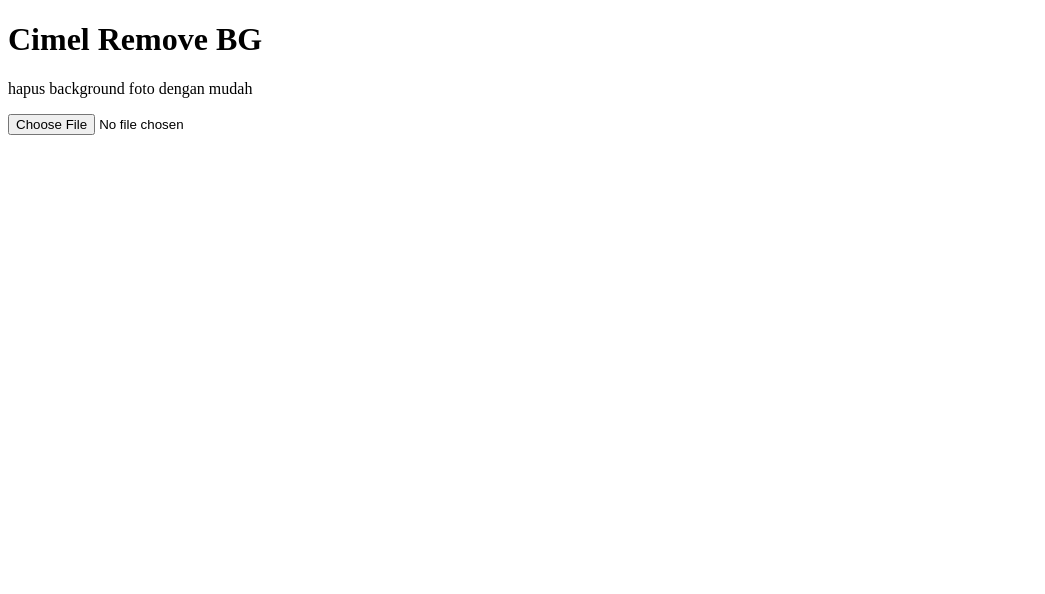
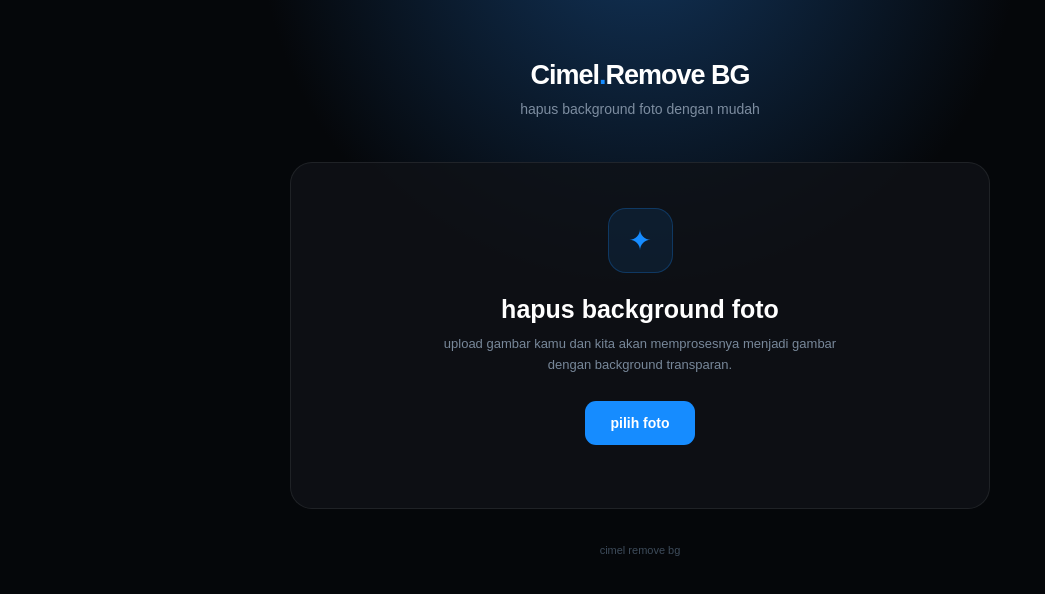
Before and after one commit to cimelll/cimelrmvbg, a plain HTML site: page index.html in a window 1280 px wide. Shown: the whole page, without its empty margins (0-1045 px from the left). Drawn offline with Linux system fonts and the light colour scheme.

Commit message:
Update index.html

```diff
--- a/index.html
+++ b/index.html
@@ -4,13 +4,221 @@
   <meta charset="UTF-8">
   <meta name="viewport" content="width=device-width, initial-scale=1.0">
   <title>Cimel Remove BG</title>
+
+  <style>
+    * {
+      box-sizing: border-box;
+      margin: 0;
+      padding: 0;
+    }
+
+    body {
+      min-height: 100vh;
+      background:
+        radial-gradient(circle at 50% -10%, #12345a 0%, transparent 35%),
+        #05070a;
+      color: white;
+      font-family: Arial, sans-serif;
+      padding: 25px 16px;
+    }
+
+    .container {
+      width: min(700px, 100%);
+      margin: auto;
+    }
+
+    header {
+      text-align: center;
+      margin: 35px 0 45px;
+    }
+
+    .logo {
+      font-size: 27px;
+      font-weight: 800;
+      letter-spacing: -1px;
+    }
+
+    .logo span {
+      color: #168cff;
+    }
+
+    .subtitle {
+      color: #7d8da0;
+      margin-top: 10px;
+      font-size: 14px;
+    }
+
+    .upload-box {
+      border: 1px solid rgba(255,255,255,.08);
+      background: rgba(15,18,23,.8);
+      border-radius: 22px;
+      padding: 45px 25px;
+      text-align: center;
+    }
+
+    .upload-icon {
+      width: 65px;
+      height: 65px;
+      margin: auto;
+      border-radius: 18px;
+      display: flex;
+      align-items: center;
+      justify-content: center;
+      background: rgba(22,140,255,.1);
+      border: 1px solid rgba(22,140,255,.25);
+      color: #168cff;
+      font-size: 28px;
+    }
+
+    h1 {
+      margin-top: 22px;
+      font-size: 25px;
+    }
+
+    .desc {
+      margin: 10px auto 25px;
+      max-width: 430px;
+      color: #78889a;
+      font-size: 13px;
+      line-height: 1.6;
+    }
+
+    .upload-button {
+      display: inline-block;
+      background: #168cff;
+      color: white;
+      padding: 14px 25px;
+      border-radius: 11px;
+      font-size: 14px;
+      font-weight: bold;
+      cursor: pointer;
+      transition: .2s;
+    }
+
+    .upload-button:hover {
+      transform: translateY(-2px);
+      box-shadow: 0 10px 30px rgba(22,140,255,.25);
+    }
+
+    input {
+      display: none;
+    }
+
+    .preview {
+      display: none;
+      margin-top: 22px;
+    }
+
+    .preview img {
+      max-width: 100%;
+      max-height: 400px;
+      border-radius: 14px;
+      display: block;
+      margin: auto;
+    }
+
+    .process-button {
+      display: none;
+      width: 100%;
+      margin-top: 20px;
+      padding: 15px;
+      border: 0;
+      border-radius: 11px;
+      background: #168cff;
+      color: white;
+      font-weight: bold;
+      cursor: pointer;
+    }
+
+    .status {
+      margin-top: 18px;
+      color: #718397;
+      font-size: 13px;
+      text-align: center;
+    }
+
+    footer {
+      text-align: center;
+      color: #3e4c5b;
+      font-size: 11px;
+      margin-top: 35px;
+    }
+  </style>
 </head>
+
 <body>
 
-  <h1>Cimel Remove BG</h1>
-  <p>hapus background foto dengan mudah</p>
+  <div class="container">
 
-  <input type="file" id="imageInput" accept="image/*">
+    <header>
+      <div class="logo">Cimel<span>.</span>Remove BG</div>
+      <div class="subtitle">hapus background foto dengan mudah</div>
+    </header>
+
+    <main class="upload-box">
+
+      <div class="upload-icon">✦</div>
+
+      <h1>hapus background foto</h1>
+
+      <p class="desc">
+        upload gambar kamu dan kita akan memprosesnya
+        menjadi gambar dengan background transparan.
+      </p>
+
+      <label class="upload-button" for="imageInput">
+        pilih foto
+      </label>
+
+      <input
+        id="imageInput"
+        type="file"
+        accept="image/png,image/jpeg,image/webp"
+      >
+
+      <div class="preview" id="preview">
+        <img id="previewImage" alt="preview">
+      </div>
+
+      <button class="process-button" id="processButton">
+        HAPUS BACKGROUND
+      </button>
+
+      <div class="status" id="status"></div>
+
+    </main>
+
+    <footer>
+      cimel remove bg
+    </footer>
+
+  </div>
+
+  <script>
+    const imageInput = document.getElementById("imageInput");
+    const preview = document.getElementById("preview");
+    const previewImage = document.getElementById("previewImage");
+    const processButton = document.getElementById("processButton");
+    const status = document.getElementById("status");
+
+    imageInput.addEventListener("change", function () {
+      const file = this.files[0];
+
+      if (!file) return;
+
+      const imageUrl = URL.createObjectURL(file);
+
+      previewImage.src = imageUrl;
+      preview.style.display = "block";
+      processButton.style.display = "block";
+
+      status.textContent = "foto siap diproses.";
+    });
+
+    processButton.addEventListener("click", function () {
+      status.textContent = "fitur penghapus background sedang disiapkan...";
+    });
+  </script>
 
 </body>
-</html>
+        </html>
```
